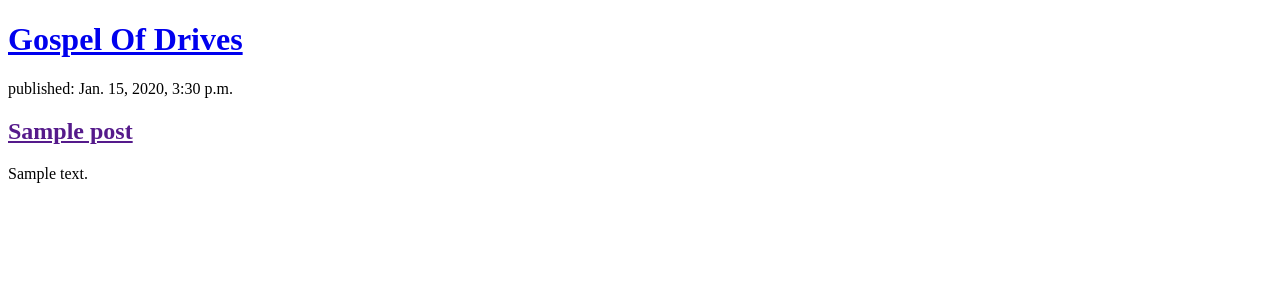
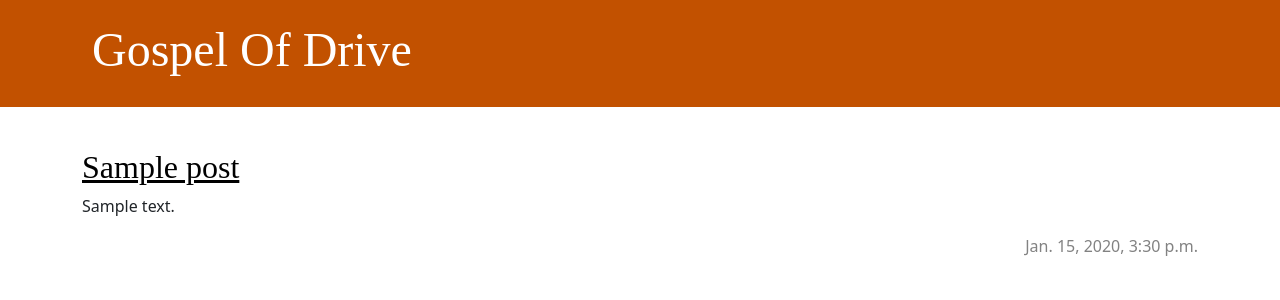
Before and after one commit to Crisp0/blogapp, a Django app: page / in a window 1280 px wide. Shown: the top 300 px of the page. Run offline with Django 4.2, Linux system fonts and the light colour scheme; tables that the repository leaves empty hold one stand-in row (values such as "Sample post").

Commit message:
Added view and templates for each Blog posts seperately as well as added CSS styling

```diff
--- /dev/null
+++ b/blogapp/blog/static/css/blog.css
@@ -0,0 +1,75 @@
+h1 a, h2 a{
+    color: #ff8730;
+    font-family: 'Lora';
+    font-weight: 500;
+}
+.page-header {
+    background-color: #C25100;
+    margin-top: 0;
+    margin-bottom: 40px;
+    padding: 20px 20px 20px 40px;
+}
+
+.page-header h1,
+.page-header h1 a,
+.page-header h1 a:visited,
+.page-header h1 a:active {
+    color: #ffffff;
+    font-size: 36pt;
+    text-decoration: none;
+}
+
+h1,
+h2,
+h3,
+h4 {
+    font-family: 'Lobster', cursive;
+}
+
+.date {
+    color: #828282;
+}
+
+.save {
+    float: right;
+}
+
+.post-form textarea,
+.post-form input {
+    width: 100%;
+}
+
+.top-menu,
+.top-menu:hover,
+.top-menu:visited {
+    color: #ffffff;
+    float: right;
+    font-size: 26pt;
+    margin-right: 20px;
+}
+
+.post {
+    margin-bottom: 70px;
+}
+
+.post h2 a,
+.post h2 a:visited {
+    color: #000000;
+}
+
+.post > .date,
+.post > .actions {
+    float: right;
+}
+
+.btn-secondary,
+.btn-secondary:visited {
+    color: #C25100;
+    background: none;
+    border-color: #C25100;
+}
+
+.btn-secondary:hover {
+    color: #FFFFFF;
+    background-color: #C25100;
+}
--- /dev/null
+++ b/blogapp/blog/templates/blog/base.html
@@ -0,0 +1,25 @@
+{% load static %}
+<!DOCTYPE html>
+<html>
+    <head>
+        <title>G O D</title>
+        <link rel="stylesheet" href="https://cdn.jsdelivr.net/npm/bootstrap@5.1.3/dist/css/bootstrap.min.css" integrity="sha384-1BmE4kWBq78iYhFldvKuhfTAU6auU8tT94WrHftjDbrCEXSU1oBoqyl2QvZ6jIW3" crossorigin="anonymous">
+        <link href='//fonts.googleapis.com/css?family=Lobster&subset=latin,latin-ext' rel='stylesheet' type='text/css'>
+        <link rel="stylesheet" href="{% static 'css/blog.css' %}">
+    </head>
+    <body>
+        <header class="page-header">
+          <div class="container">
+              <h1><a href="/">Gospel Of Drive</a></h1>
+          </div>
+        </header>
+        <main class="container">
+            <div class="row">
+                <div class="col">
+                {% block content %}
+                {% endblock %}
+                </div>
+            </div>
+        </main>
+    </body>
+</html>
--- a/blogapp/blog/templates/blog/post_list.html
+++ b/blogapp/blog/templates/blog/post_list.html
@@ -1,18 +1,12 @@
-<!DOCTYPE html>
-<html>
-    <head>
-        <title>Gospel Of Drives</title>
-    </head>
-    <body>
-        <header>
-            <h1><a href="/">Gospel Of Drives</a></h1>
-        </header>
-        {% for post in posts %}
-        <article>
-            <time>published: {{ post.published_date }}</time>
-            <h2><a href="">{{ post.title }}</a></h2>
+{% extends 'blog/base.html' %}
+{% block content %}
+    {% for post in posts %}
+        <article class="post">
+            <h2><a href="{% url 'post_detail' pk=post.pk %}">{{ post.title }}</a></h2>
             <p>{{ post.text|linebreaksbr }}</p>
+            <time class="date">
+                {{ post.published_date }}
+            </time>
         </article>
     {% endfor %}
-    </body>
-</html>
+{% endblock %}
--- a/blogapp/blog/urls.py
+++ b/blogapp/blog/urls.py
@@ -4,4 +4,5 @@ from . import views
 
 urlpatterns = [
     path('', views.post_list, name='post_list'),
+    path('post/<int:pk>/', views.post_detail, name='post_detail'),
 ]
--- a/blogapp/blog/views.py
+++ b/blogapp/blog/views.py
@@ -1,8 +1,11 @@
 from django.shortcuts import render
 from .models import Post
 from django.utils import timezone
-
+from django.shortcuts import render, get_object_or_404
 # Create your views here.
 def post_list(request):
     posts = Post.objects.filter(published_date__lte=timezone.now()).order_by('published_date')
     return render(request, 'blog/post_list.html', {'posts': posts})
+def post_detail(request, pk):
+    post = get_object_or_404(Post, pk=pk)
+    return render(request, 'blog/post_detail.html', {'post': post})
```
Also changed, not shown: blogapp/blog/templates/blog/post_detail.html (added, +13 -0 lines).
